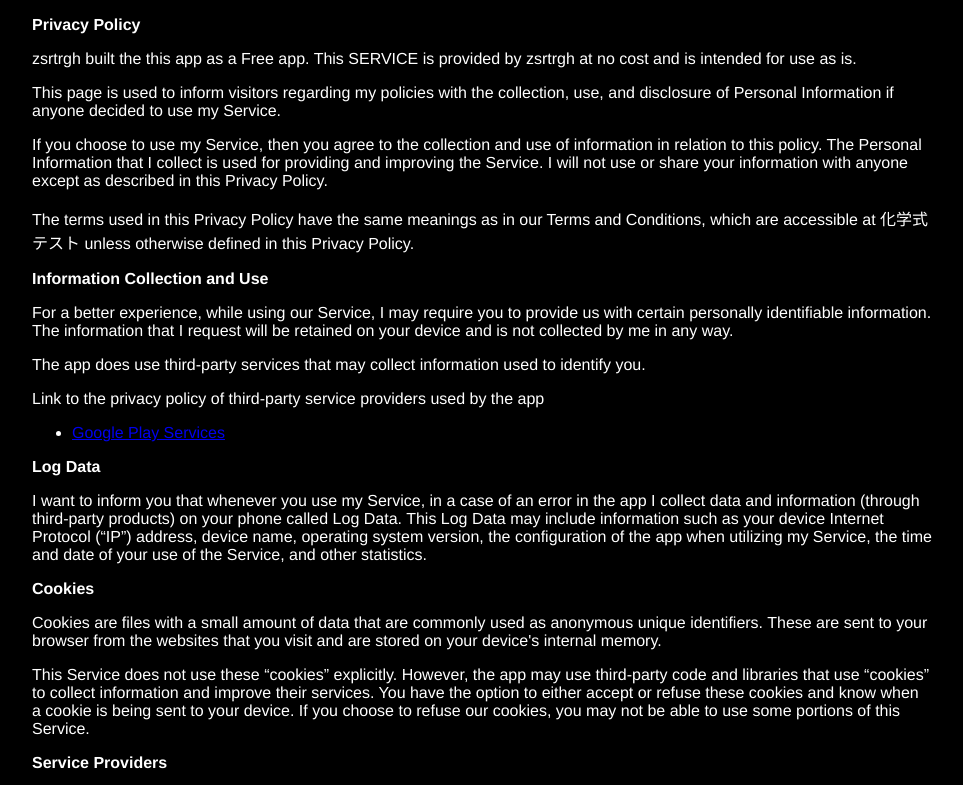
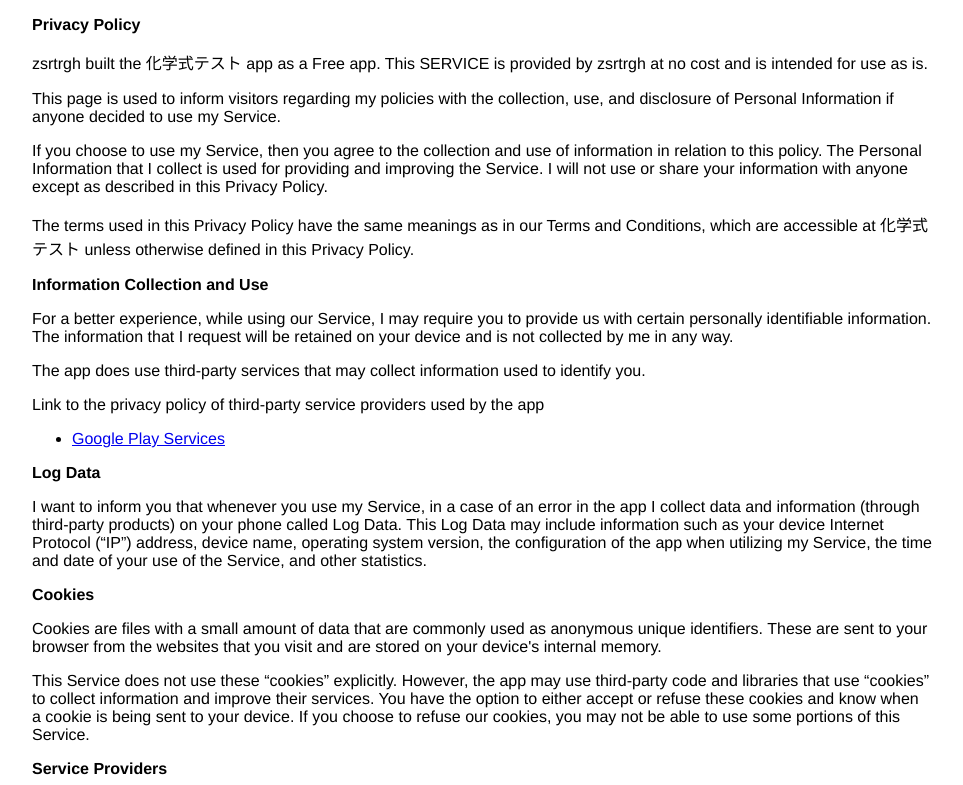
Before and after one commit to zsrtrgh/PrivacyPolicy, a plain HTML site: page Kagakushiki/index.html in a window 1280 px wide. Shown: the top 785 px of the page, without its empty margins (158-1121 px from the left). Drawn offline with Linux system fonts and the light colour scheme.

Commit message:
Update index.html

```diff
--- a/Kagakushiki/index.html
+++ b/Kagakushiki/index.html
@@ -6,9 +6,9 @@
       <title>Privacy Policy</title>
       <style> body { font-family: 'Helvetica Neue', Helvetica, Arial, sans-serif; padding:1em; } </style>
     </head>
-    <body style="margin: 0 auto; max-width: 900px; color:white; background-color:black;">
+    <body style="margin: 0 auto; max-width: 900px;">
     <strong>Privacy Policy</strong> <p>
-                  zsrtrgh built the this app as
+                  zsrtrgh built the 化学式テスト app as
                   a Free app. This SERVICE is provided by
                   zsrtrgh at no cost and is intended for use as
                   is.
```
